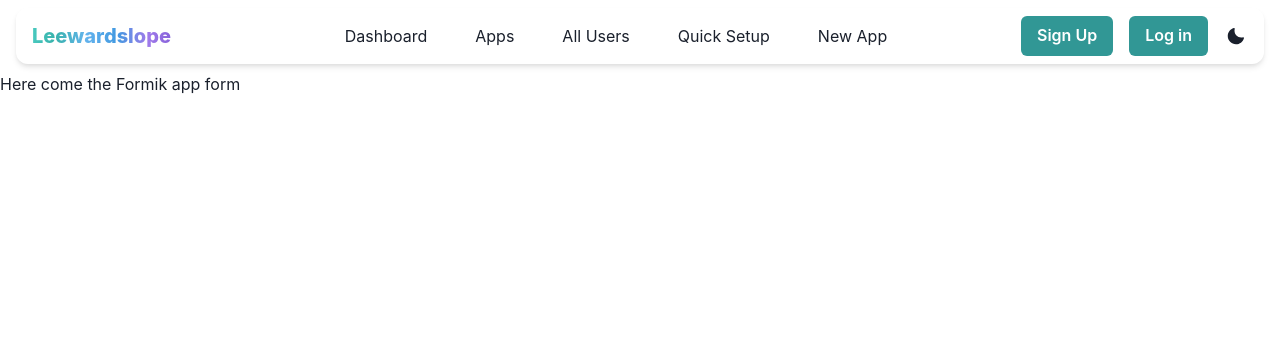
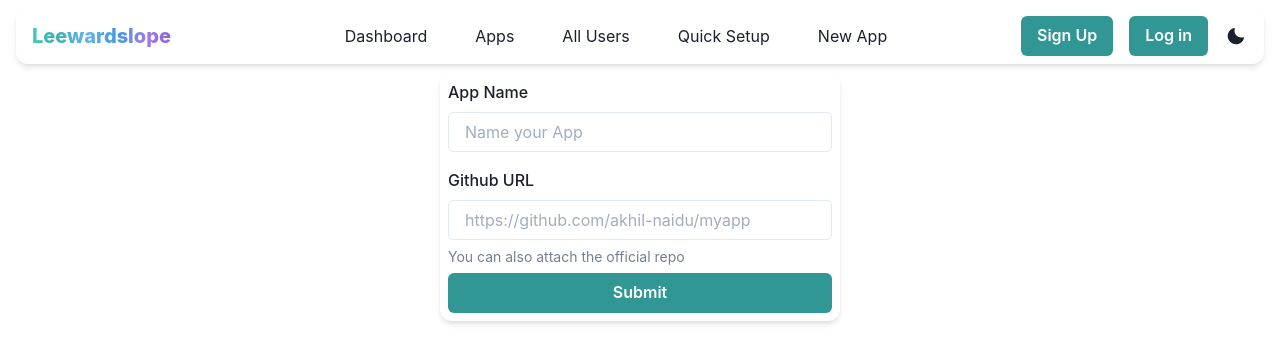
Before and after one commit to leewardslope/t2d-ui, a React (Create React App) app in the folder client/: page /app/new in a window 1280 px wide. Shown: the top 362 px of the page. Built offline with nearby package versions, Linux system fonts and the light colour scheme.

Commit message:
Working Add new App form

```diff
--- a/client/src/shared/components/UIElements/FormElements/FormikApp.js
+++ b/client/src/shared/components/UIElements/FormElements/FormikApp.js
@@ -1,7 +1,65 @@
 import React from 'react';
+import { Button, VStack, Flex, Spacer } from '@chakra-ui/react';
+import { Formik, Form } from 'formik';
+import { validateRequire } from './components/FormikValidations';
+import FormikInput from './components/FormikInput';
 
 const FormikApp = () => {
-  return <div>Here come the Formik app form</div>;
+  return (
+    <Formik
+      initialValues={{ app: '', repo: '' }}
+      onSubmit={(values, actions) => {
+        setTimeout(() => {
+          alert(JSON.stringify(values, null, 2));
+          actions.setSubmitting(false);
+        }, 1000);
+      }}
+    >
+      {props => (
+        <Form>
+          <Flex>
+            <Spacer />
+            <VStack
+              p="2"
+              boxShadow="md"
+              // borderColor="gray.200"
+              // borderWidth="2px"
+              borderRadius="xl"
+              // w="50%"
+              w="400px"
+              // maxW={{ base: '90vw', sm: '80vw', lg: '50vw', xl: '40vw' }}
+              alignItems="stretch"
+            >
+              <FormikInput
+                validation={validateRequire}
+                uniqueField="app"
+                label="App Name"
+                placeholder="Name your App"
+                formHelper=""
+              />
+
+              <FormikInput
+                validation={validateRequire}
+                uniqueField="repo"
+                label="Github URL"
+                placeholder="https://github.com/akhil-naidu/myapp"
+                formHelper="You can also attach the official repo"
+              />
+
+              <Button
+                colorScheme="teal"
+                isLoading={props.isSubmitting}
+                type="submit"
+              >
+                Submit
+              </Button>
+            </VStack>
+            <Spacer />
+          </Flex>
+        </Form>
+      )}
+    </Formik>
+  );
 };
 
 export default FormikApp;
--- a/client/src/shared/components/UIElements/FormElements/components/FormikInput.js
+++ b/client/src/shared/components/UIElements/FormElements/components/FormikInput.js
@@ -1,15 +1,22 @@
 import React from 'react';
-import { Input, FormControl, FormLabel, Box } from '@chakra-ui/react';
+import {
+  Input,
+  FormControl,
+  FormLabel,
+  Box,
+  FormHelperText,
+} from '@chakra-ui/react';
 import { Field, ErrorMessage } from 'formik';
 
 const FormikInput = props => {
-  const { validation, uniqueField, placeholder, label } = props;
+  const { validation, uniqueField, placeholder, label, formHelper } = props;
   return (
     <Field name={uniqueField} validate={validation}>
       {({ field }) => (
         <FormControl>
           <FormLabel htmlFor={uniqueField}>{label}</FormLabel>
           <Input {...field} id={uniqueField} placeholder={placeholder} />
+          <FormHelperText>{formHelper}</FormHelperText>
           <Box color="red">
             <ErrorMessage name={uniqueField} />
           </Box>
--- a/client/src/shared/components/UIElements/FormElements/components/FormikValidations.js
+++ b/client/src/shared/components/UIElements/FormElements/components/FormikValidations.js
@@ -1,9 +1,22 @@
+export function validateRequire(value) {
+  let error;
+  if (!value) {
+    error = 'Required';
+  } else if (value === 'admin') {
+    error = 'Nice try!';
+  } else if (value.length <= 4) {
+    error = 'minimum 5 letters';
+  }
+  return error;
+}
 export function validateName(value) {
   let error;
   if (!value) {
     error = 'Required';
   } else if (value === 'admin') {
     error = 'Nice try!';
+  } else if (value.length <= 7) {
+    error = 'minimum 8 letters';
   }
   return error;
 }
```
